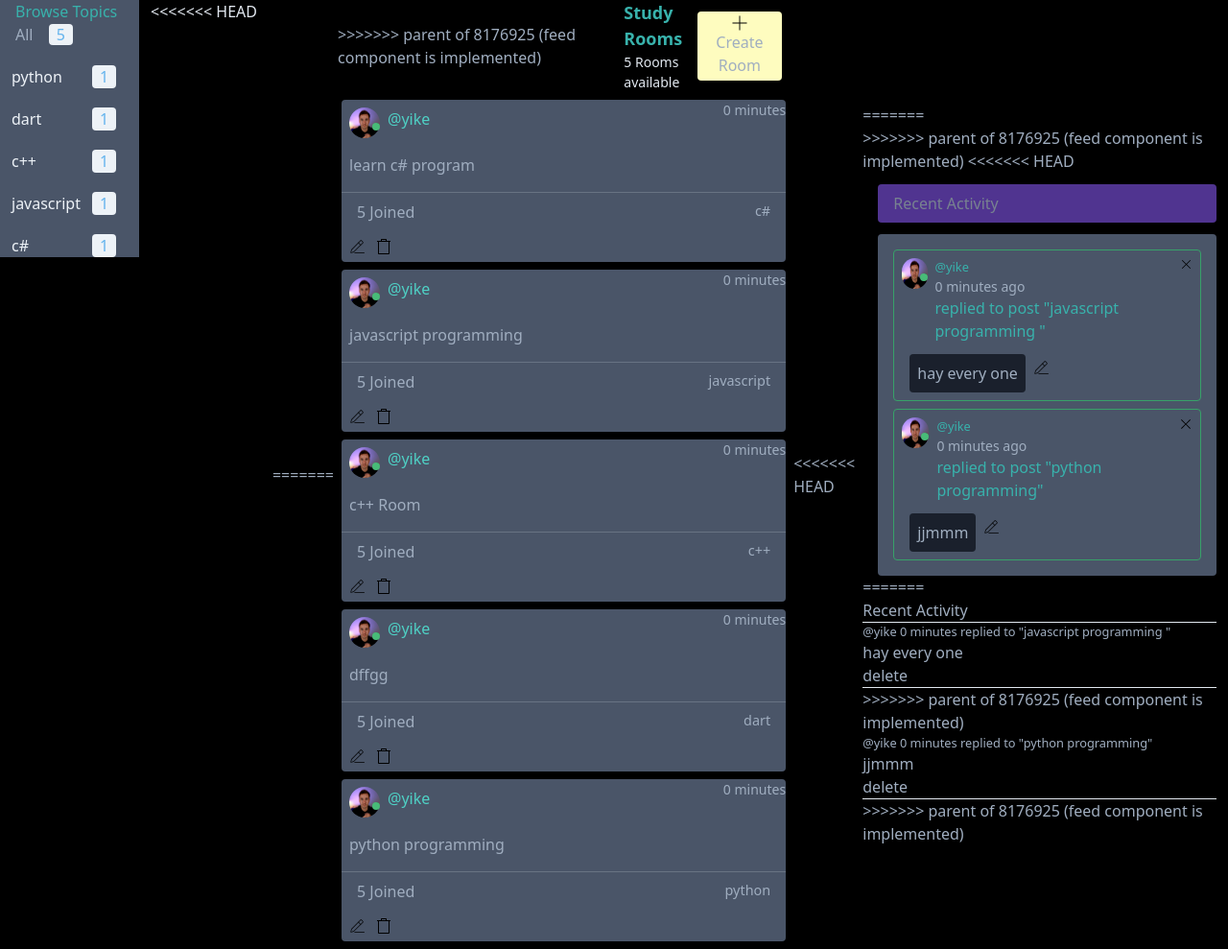
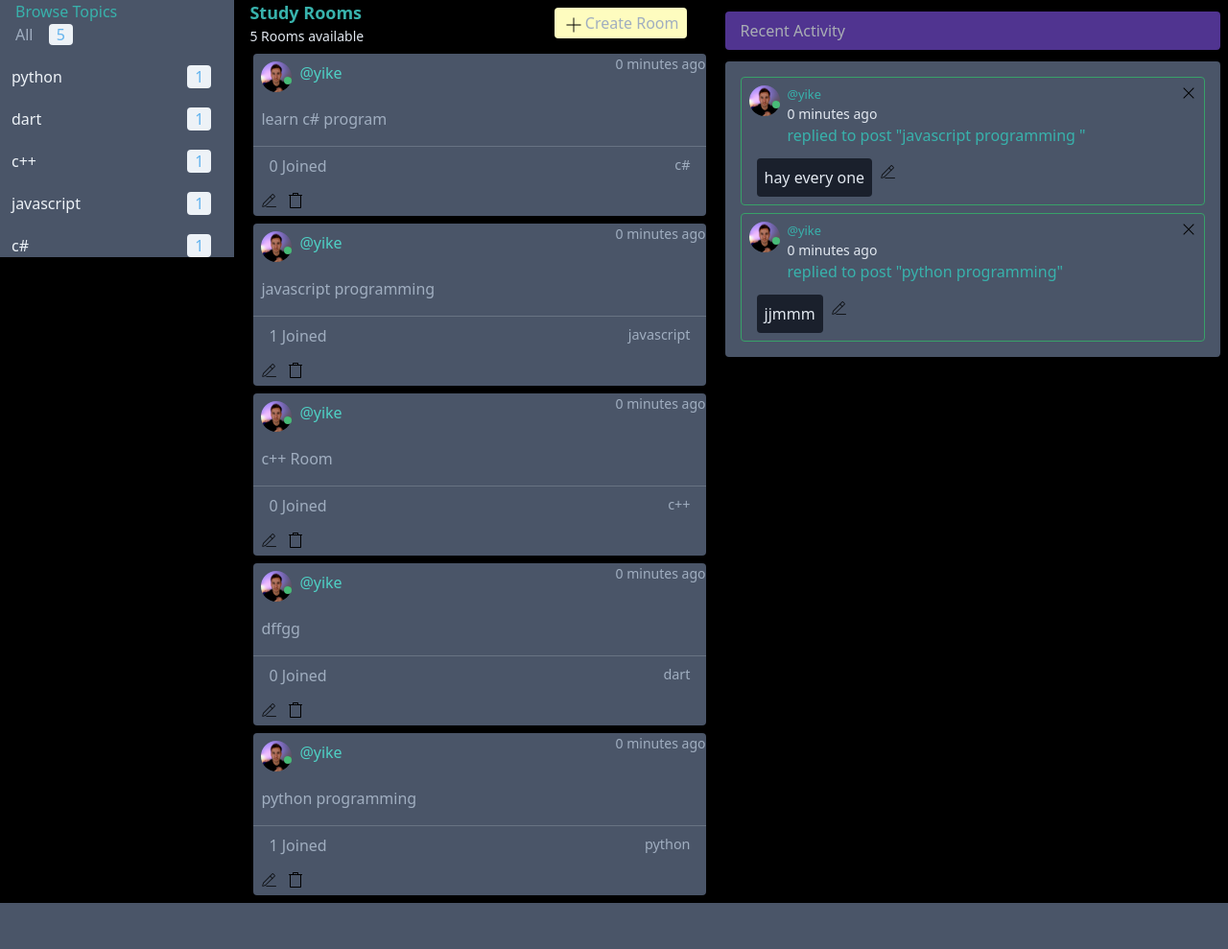
Before and after one commit to yike-cyber/studyBuddy-App-Django, a Django app: page / in a window 1280 px wide. Shown: the part 58-1047 px from the top of the page at 96% size. After the commit the page ends 999 px from the top, so only its background shows below. Run offline with Django 5.2, Linux system fonts and the light colour scheme; a user stored in the database is signed in; data comes from the database, SQL or seed files in the repository; both versions use the stored data as it was after the commit; style sheets or scripts are compiled from the project's sources.

Commit message:
updated delete.html activity and feed.html

```diff
--- a/Frontend/templates/base/activity_component.html
+++ b/Frontend/templates/base/activity_component.html
@@ -1,4 +1,3 @@
-<<<<<<< HEAD
 {%load static %}
 
 <div class="mr-2">
@@ -45,21 +44,4 @@
 
         {% endfor %}
     </div>
-=======
-<h3> Recent Activity</h3>
-<hr>
-{% for message in room_messages %}
-<div>
-    <small> <a href="{% url 'user-profile' message.user.id %}">@{{message.user}} {{message.created|timesince}}
-        </a></small>
-    <small>replied to "{{message.room}}"</small>
-    <p>{{message}}</p>
-    {% if request.user == message.user %}
-    <a href="{% url 'delete-message' message.id %}">delete</a>
-    {% endif %}
-    <hr>
 </div>
->>>>>>> parent of 8176925 (feed component is implemented)
-
-{% endfor %}
-</div>
--- a/Frontend/templates/base/delete.html
+++ b/Frontend/templates/base/delete.html
@@ -2,14 +2,14 @@
 {%load static%}
 
 {% block content %}
-<div class=" lg:justify-center text-gray-500 w-full">
-  <div class="flex flex-row bg-purple-700 rounded  mx-10 px-5 py-3 items-center">
+<div class=" lg:justify-center text-gray-500  mx-40 px-20 py-5">
+  <div class="flex flex-row bg-purple-700 rounded-t  lg:mx-30 px-2 py-3 items-center">
     <a href="{{request.META.HTTP_REFERER}}"><img src="{% static 'assets/icons/arrow-left.svg' %}" class="w-4 h-4 "
         alt="left-arrow"></a>
     <a href="{{request.META.HTTP_REFERER}}" class="  mx-2 py-1  text-sm  text-white">Go
       Back</a>
   </div>
-  <form action="" method="POST" class="bg-gray-700  mt-3 rounded lg: mx-10 lg: px-5 py-5">
+  <form action="" method="POST" class="bg-gray-700  rounded-b lg: lg:mx-30 lg: px-5 py-5">
     {% csrf_token %}
     <p class="text-sm">are you sure you want to delete? {{pbj}}</p>
     <input type="submit" value="confirm" class="px-2 py-1 ml-2 bg-red-900 rounded" />
--- a/Frontend/templates/base/feed_component.html
+++ b/Frontend/templates/base/feed_component.html
@@ -2,7 +2,7 @@
 <div>
 
     {% for room in rooms%}
-    <div class="bg-gray-700 my-2 rounded mx-2">
+    <div class="bg-gray-700 my-2 rounded mx-2 w-full">
         <div class="flex flex-row justify-between mb-2">
             <div class="flex flex-row justify-center mx-2 my-2">
                 <div class="relative">
@@ -12,7 +12,7 @@
                 </div>
                 <a href="{% url 'user-profile' room.host.id %}" class="ml-2 text-teal-400">@{{room.host.username}}</a>
             </div>
-            <p class="text-sm font-light">{{room.created|timesince}}</p>
+            <p class="text-sm font-light">{{room.updated|timesince}} ago</p>
         </div>
         <h5 class="mx-2 mb-4">
             <a href="{% url 'room' room.id %}">{{room.name}}</a>
@@ -20,7 +20,7 @@
         <hr style="color:lightblue; opacity: 0.2;">
         <div class="flex flex-row justify-between mx-2 py-2">
             <div class="mx-2">
-                <p>5 Joined</p>
+                <p>{{room.participants.count}} Joined</p>
             </div>
             <p class="mx-2 text-lg font-medium"><small>{{room.topic.name}}</small></p>
         </div>
--- a/Frontend/templates/base/home.html
+++ b/Frontend/templates/base/home.html
@@ -8,13 +8,9 @@
   <!--Topic end-->
 
   <!--Room list start-->
-<<<<<<< HEAD
-  <div class="col-span-8 text-gray-500">
-    <div class="flex flex-row items-center justify-between  mx-1 ">
-=======
   <div class="col-span-6 text-gray-500">
     <div class="flex flex-row items-center justify-between  mx-1">
->>>>>>> parent of 8176925 (feed component is implemented)
+
       <div>
         <p class="text-teal-500 text-lg font-semibold">Study Rooms </p>
         <h5 class="text-sm text-gray-300">{{room_count}} Rooms available</h5>
@@ -26,18 +22,17 @@
       </a>
     </div>
 
+
     {% include 'base/feed_component.html' %}
 
   </div>
   <!--Room list end-->
 
   <!--Activities start-->
-<<<<<<< HEAD
-  <div class="col-span-1">
-=======
   <div class="col-span-3">
->>>>>>> parent of 8176925 (feed component is implemented)
-    {% include 'base/activity_component.html' %}
+    <div class="col-span-3">
+      {% include 'base/activity_component.html' %}
+    </div>
   </div>
   <!--Activities end-->
   {% endblock content %}
```
Also changed, not shown: db.sqlite3.
